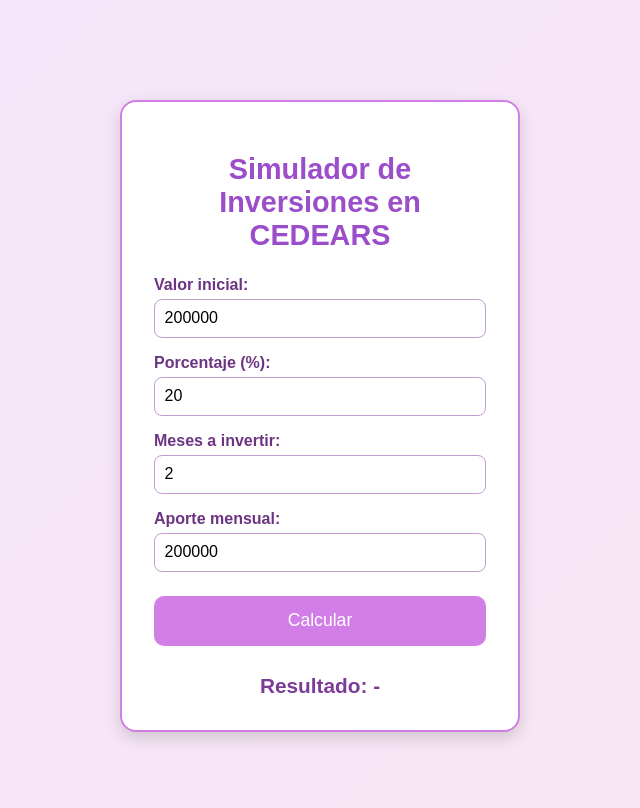
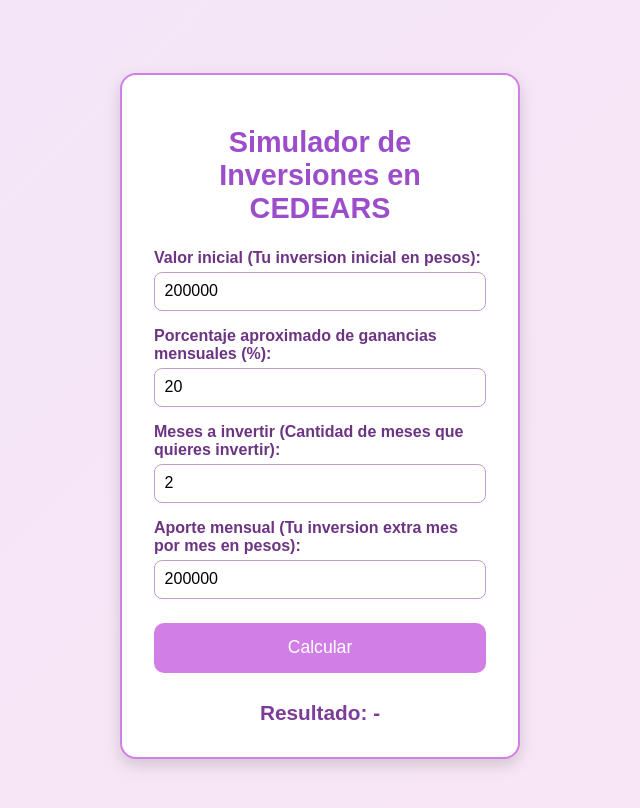
Before and after one commit to lgonzalezciampa97/app-inversiones-cedears, a plain HTML site: page index.html in a window 1280 px wide. Shown: the whole page, without its empty margins (320-960 px from the left). Drawn offline with Linux system fonts and the light colour scheme.

Commit message:
Update index.html

```diff
--- a/index.html
+++ b/index.html
@@ -116,16 +116,16 @@
   <div class="container">
     <h1>Simulador de Inversiones en CEDEARS</h1>
 
-    <label for="initValue">Valor inicial:</label>
+    <label for="initValue">Valor inicial (Tu inversion inicial en pesos):</label>
     <input type="number" id="initValue" value="200000">
 
-    <label for="percentage">Porcentaje (%):</label>
+    <label for="percentage">Porcentaje aproximado de ganancias mensuales (%):</label>
     <input type="number" step="0.1" id="percentage" value="20">
 
-    <label for="months">Meses a invertir:</label>
+    <label for="months">Meses a invertir (Cantidad de meses que quieres invertir):</label>
     <input type="number" id="months" value="2">
 
-    <label for="monthlyAddition">Aporte mensual:</label>
+    <label for="monthlyAddition">Aporte mensual (Tu inversion extra mes por mes en pesos):</label>
     <input type="number" id="monthlyAddition" value="200000">
 
     <button onclick="calculate()">Calcular</button>
```
